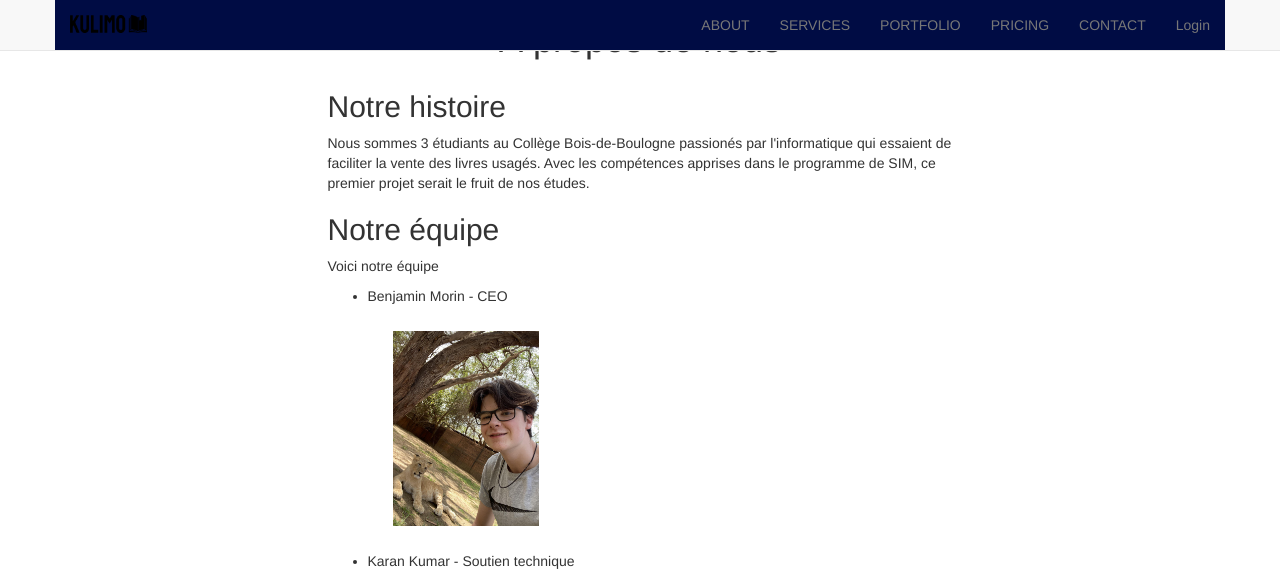
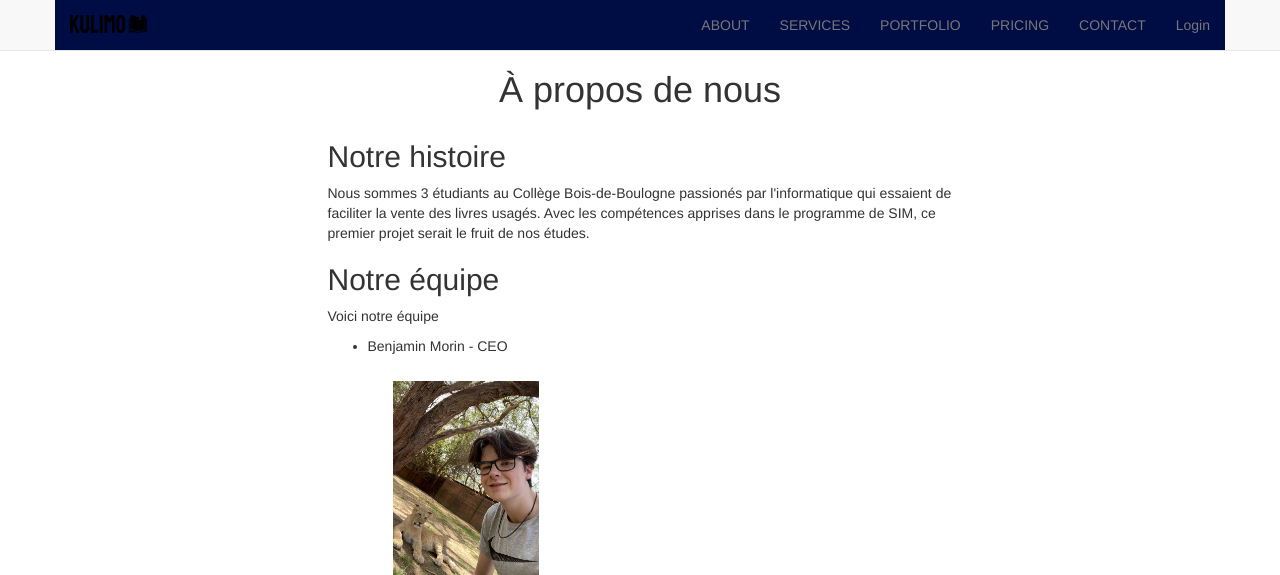
Before and after one commit to bmorin2913/Kulimo, a Django app: page /accueil/a_propos_de_nous in a window 1280 px wide. Shown: the top 575 px of the page. Run offline with Django 4.2, Linux system fonts and the light colour scheme; some libraries are stand-ins or nearby versions.

Commit message:
a porpos plus beau

```diff
--- a/Kulimo/accueil/templates/a_propos_de_nous.html
+++ b/Kulimo/accueil/templates/a_propos_de_nous.html
@@ -12,13 +12,13 @@
   </head>
 
 
-
+  {% include 'navbar.html' %}
   <body>
 
    {% block content %}
-   {% include 'navbar.html' %}
+
     <header>
-      <h1>À propos de nous</h1>
+      <h1 style="padding-top: 50px;">À propos de nous</h1>
     </header>
 
     <div class="row">
```
Also changed, not shown: Kulimo/db.sqlite3.
